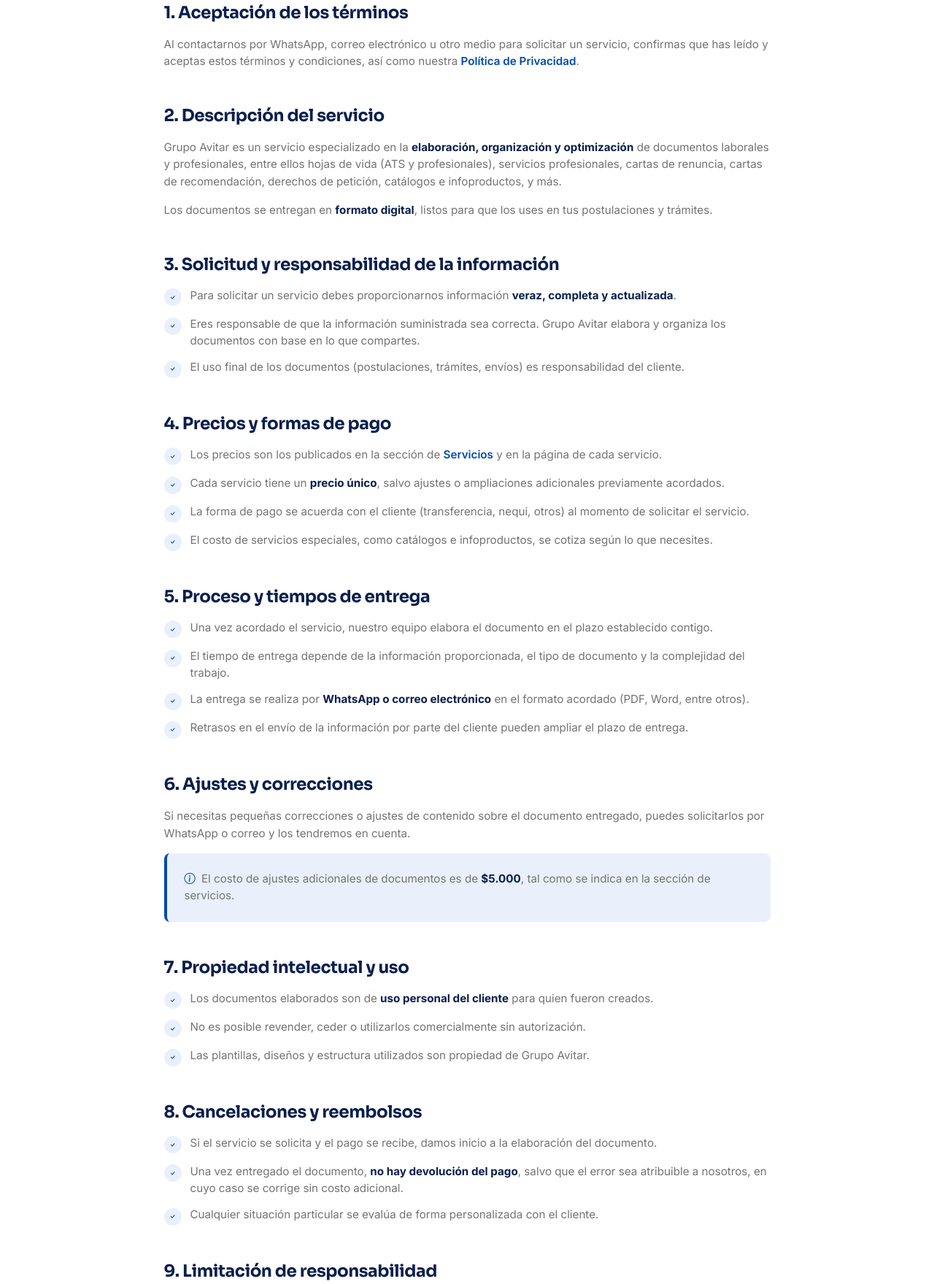
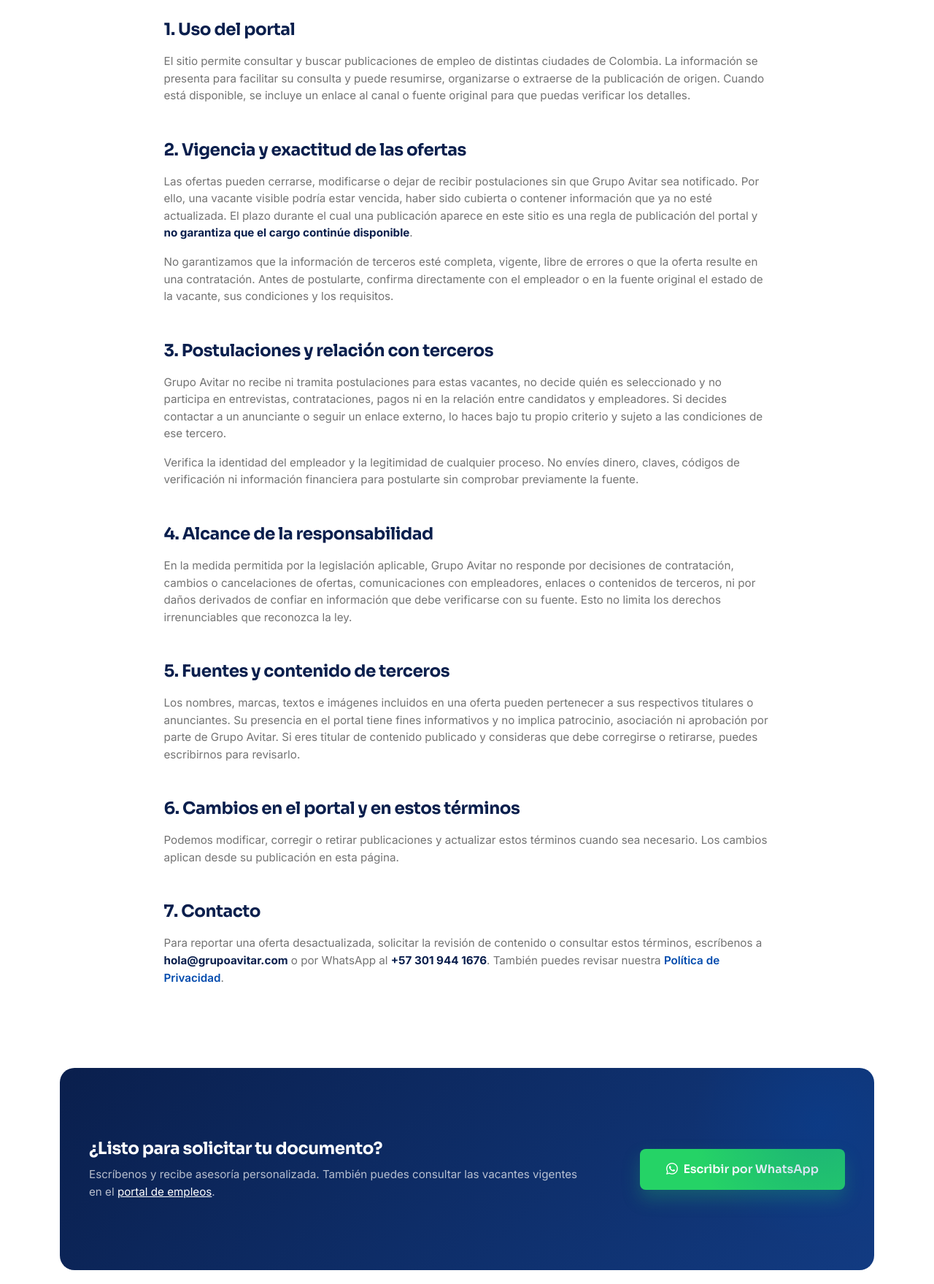
Before and after one commit to Andreszxc2001/grupoavitar, a website: page terminos.html in a window 1280 px wide. Shown: the part 681-2440 px from the top of the page at 73% size. Drawn offline with nearby package versions, Linux system fonts and the light colour scheme.

Commit message:
Actualizar términos y condiciones en el portal informativo y ajustar mensajes en la vista de detalles de vacantes.

```diff
--- a/terminos.html
+++ b/terminos.html
@@ -4,7 +4,7 @@
   <meta charset="UTF-8">
   <meta name="viewport" content="width=device-width, initial-scale=1.0">
   <title>Términos y Condiciones — Grupo Avitar</title>
-  <meta name="description" content="Condiciones generales para la solicitud y prestación de los servicios de Grupo Avitar: proceso, precios, entregas, ajustes y responsabilidades.">
+  <meta name="description" content="Términos del portal informativo de Grupo Avitar: consulta de vacantes compartidas desde canales de WhatsApp y recomendaciones para verificar cada oferta.">
   <link rel="apple-touch-icon" sizes="57x57" href="assets/favicon/apple-icon-57x57.png">
   <link rel="apple-touch-icon" sizes="60x60" href="assets/favicon/apple-icon-60x60.png">
   <link rel="apple-touch-icon" sizes="72x72" href="assets/favicon/apple-icon-72x72.png">
@@ -73,7 +73,7 @@
     <div class="container">
       <span class="eyebrow">Aspectos legales</span>
       <h1>Términos y Condiciones</h1>
-      <p class="fs-5" style="max-width: 680px;">Condiciones generales para la solicitud y la prestación de los servicios de Grupo Avitar.</p>
+      <p class="fs-5" style="max-width: 680px;">Condiciones de uso del portal informativo de vacantes de Grupo Avitar.</p>
     </div>
   </header>
 
@@ -87,71 +87,34 @@
               <div class="icon-box icon-box-primary"><i class="bi bi-file-earmark-text"></i></div>
               <div>
                 <h3 class="card-title mb-1">Última actualización</h3>
-                <p class="mb-0" style="color:#737373;">13 de septiembre de 2026</p>
+                <p class="mb-0" style="color:#737373;">15 de noviembre de 2026</p>
               </div>
             </div>
           </div>
-          <p class="reveal">Al solicitar cualquiera de los servicios de <strong class="text-navy">Grupo Avitar</strong> aceptas los siguientes términos y condiciones, que regulan la relación entre el cliente y nuestro equipo. Te invitamos a leerlos con atención antes de solicitar un servicio.</p>
+          <p class="reveal"><strong class="text-navy">Grupo Avitar ofrece un portal exclusivamente informativo</strong> para compartir ofertas laborales difundidas en canales de WhatsApp y otras fuentes públicas relacionadas. No somos empleadores, agencia de empleo, empresa de selección ni representantes de las organizaciones que publican las ofertas.</p>
 
-          <h2 class="section-title mt-5 reveal">1. Aceptación de los términos</h2>
-          <p class="reveal">Al contactarnos por WhatsApp, correo electrónico u otro medio para solicitar un servicio, confirmas que has leído y aceptas estos términos y condiciones, así como nuestra <a href="privacidad.html" class="text-decoration-none fw-semibold text-primary-custom">Política de Privacidad</a>.</p>
+          <h2 class="section-title mt-5 reveal">1. Uso del portal</h2>
+          <p class="reveal">El sitio permite consultar y buscar publicaciones de empleo de distintas ciudades de Colombia. La información se presenta para facilitar su consulta y puede resumirse, organizarse o extraerse de la publicación de origen. Cuando está disponible, se incluye un enlace al canal o fuente original para que puedas verificar los detalles.</p>
 
-          <h2 class="section-title mt-5 reveal">2. Descripción del servicio</h2>
-          <p class="reveal">Grupo Avitar es un servicio especializado en la <strong class="text-navy">elaboración, organización y optimización</strong> de documentos laborales y profesionales, entre ellos hojas de vida (ATS y profesionales), servicios profesionales, cartas de renuncia, cartas de recomendación, derechos de petición, catálogos e infoproductos, y más.</p>
-          <p class="reveal">Los documentos se entregan en <strong class="text-navy">formato digital</strong>, listos para que los uses en tus postulaciones y trámites.</p>
+          <h2 class="section-title mt-5 reveal">2. Vigencia y exactitud de las ofertas</h2>
+          <p class="reveal">Las ofertas pueden cerrarse, modificarse o dejar de recibir postulaciones sin que Grupo Avitar sea notificado. Por ello, una vacante visible podría estar vencida, haber sido cubierta o contener información que ya no esté actualizada. El plazo durante el cual una publicación aparece en este sitio es una regla de publicación del portal y <strong class="text-navy">no garantiza que el cargo continúe disponible</strong>.</p>
+          <p class="reveal">No garantizamos que la información de terceros esté completa, vigente, libre de errores o que la oferta resulte en una contratación. Antes de postularte, confirma directamente con el empleador o en la fuente original el estado de la vacante, sus condiciones y los requisitos.</p>
 
-          <h2 class="section-title mt-5 reveal">3. Solicitud y responsabilidad de la información</h2>
-          <ul class="list-check mb-4 reveal">
-            <li><i class="bi bi-check"></i><div>Para solicitar un servicio debes proporcionarnos información <strong class="text-navy">veraz, completa y actualizada</strong>.</div></li>
-            <li><i class="bi bi-check"></i><div>Eres responsable de que la información suministrada sea correcta. Grupo Avitar elabora y organiza los documentos con base en lo que compartes.</div></li>
-            <li><i class="bi bi-check"></i><div>El uso final de los documentos (postulaciones, trámites, envíos) es responsabilidad del cliente.</div></li>
-          </ul>
+          <h2 class="section-title mt-5 reveal">3. Postulaciones y relación con terceros</h2>
+          <p class="reveal">Grupo Avitar no recibe ni tramita postulaciones para estas vacantes, no decide quién es seleccionado y no participa en entrevistas, contrataciones, pagos ni en la relación entre candidatos y empleadores. Si decides contactar a un anunciante o seguir un enlace externo, lo haces bajo tu propio criterio y sujeto a las condiciones de ese tercero.</p>
+          <p class="reveal">Verifica la identidad del empleador y la legitimidad de cualquier proceso. No envíes dinero, claves, códigos de verificación ni información financiera para postularte sin comprobar previamente la fuente.</p>
 
-          <h2 class="section-title mt-5 reveal">4. Precios y formas de pago</h2>
-          <ul class="list-check mb-4 reveal">
-            <li><i class="bi bi-check"></i><div>Los precios son los publicados en la sección de <a href="services.html" class="text-decoration-none fw-semibold text-primary-custom">Servicios</a> y en la página de cada servicio.</div></li>
-            <li><i class="bi bi-check"></i><div>Cada servicio tiene un <strong class="text-navy">precio único</strong>, salvo ajustes o ampliaciones adicionales previamente acordados.</div></li>
-            <li><i class="bi bi-check"></i><div>La forma de pago se acuerda con el cliente (transferencia, nequi, otros) al momento de solicitar el servicio.</div></li>
-            <li><i class="bi bi-check"></i><div>El costo de servicios especiales, como catálogos e infoproductos, se cotiza según lo que necesites.</div></li>
-          </ul>
+          <h2 class="section-title mt-5 reveal">4. Alcance de la responsabilidad</h2>
+          <p class="reveal">En la medida permitida por la legislación aplicable, Grupo Avitar no responde por decisiones de contratación, cambios o cancelaciones de ofertas, comunicaciones con empleadores, enlaces o contenidos de terceros, ni por daños derivados de confiar en información que debe verificarse con su fuente. Esto no limita los derechos irrenunciables que reconozca la ley.</p>
 
-          <h2 class="section-title mt-5 reveal">5. Proceso y tiempos de entrega</h2>
-          <ul class="list-check mb-4 reveal">
-            <li><i class="bi bi-check"></i><div>Una vez acordado el servicio, nuestro equipo elabora el documento en el plazo establecido contigo.</div></li>
-            <li><i class="bi bi-check"></i><div>El tiempo de entrega depende de la información proporcionada, el tipo de documento y la complejidad del trabajo.</div></li>
-            <li><i class="bi bi-check"></i><div>La entrega se realiza por <strong class="text-navy">WhatsApp o correo electrónico</strong> en el formato acordado (PDF, Word, entre otros).</div></li>
-            <li><i class="bi bi-check"></i><div>Retrasos en el envío de la información por parte del cliente pueden ampliar el plazo de entrega.</div></li>
-          </ul>
+          <h2 class="section-title mt-5 reveal">5. Fuentes y contenido de terceros</h2>
+          <p class="reveal">Los nombres, marcas, textos e imágenes incluidos en una oferta pueden pertenecer a sus respectivos titulares o anunciantes. Su presencia en el portal tiene fines informativos y no implica patrocinio, asociación ni aprobación por parte de Grupo Avitar. Si eres titular de contenido publicado y consideras que debe corregirse o retirarse, puedes escribirnos para revisarlo.</p>
 
-          <h2 class="section-title mt-5 reveal">6. Ajustes y correcciones</h2>
-          <p class="reveal">Si necesitas pequeñas correcciones o ajustes de contenido sobre el documento entregado, puedes solicitarlos por WhatsApp o correo y los tendremos en cuenta.</p>
-          <div class="p-4 rounded-3 mb-4 reveal" style="background:var(--n-bg-alt); border-left:4px solid var(--n-primary);">
-            <i class="bi bi-info-circle text-primary-custom me-1"></i> El costo de ajustes adicionales de documentos es de <strong class="text-navy">$5.000</strong>, tal como se indica en la sección de servicios.
-          </div>
+          <h2 class="section-title mt-5 reveal">6. Cambios en el portal y en estos términos</h2>
+          <p class="reveal">Podemos modificar, corregir o retirar publicaciones y actualizar estos términos cuando sea necesario. Los cambios aplican desde su publicación en esta página.</p>
 
-          <h2 class="section-title mt-5 reveal">7. Propiedad intelectual y uso</h2>
-          <ul class="list-check mb-4 reveal">
-            <li><i class="bi bi-check"></i><div>Los documentos elaborados son de <strong class="text-navy">uso personal del cliente</strong> para quien fueron creados.</div></li>
-            <li><i class="bi bi-check"></i><div>No es posible revender, ceder o utilizarlos comercialmente sin autorización.</div></li>
-            <li><i class="bi bi-check"></i><div>Las plantillas, diseños y estructura utilizados son propiedad de Grupo Avitar.</div></li>
-          </ul>
-
-          <h2 class="section-title mt-5 reveal">8. Cancelaciones y reembolsos</h2>
-          <ul class="list-check mb-4 reveal">
-            <li><i class="bi bi-check"></i><div>Si el servicio se solicita y el pago se recibe, damos inicio a la elaboración del documento.</div></li>
-            <li><i class="bi bi-check"></i><div>Una vez entregado el documento, <strong class="text-navy">no hay devolución del pago</strong>, salvo que el error sea atribuible a nosotros, en cuyo caso se corrige sin costo adicional.</div></li>
-            <li><i class="bi bi-check"></i><div>Cualquier situación particular se evalúa de forma personalizada con el cliente.</div></li>
-          </ul>
-
-          <h2 class="section-title mt-5 reveal">9. Limitación de responsabilidad</h2>
-          <p class="reveal">Grupo Avitar se compromete a elaborar los documentos con calidad y cuidado profesional. No obstante, <strong class="text-navy">no garantizamos resultados de selección, contratación o admisión</strong> en procesos donde se utilicen nuestros documentos, ya que estos dependen de factores externos como los criterios de cada entidad o empleador.</p>
-          <p class="reveal">Nuestra responsabilidad se limita a la buena elaboración, organización y optimización del documento solicitado.</p>
-
-          <h2 class="section-title mt-5 reveal">10. Modificaciones</h2>
-          <p class="reveal">Podemos actualizar estos términos y condiciones en cualquier momento. Los cambios entrarán en vigor al ser publicados en esta página. Tu uso continuo de nuestros servicios implica la aceptación de los términos vigentes.</p>
-
-          <h2 class="section-title mt-5 reveal">11. Contacto</h2>
-          <p class="reveal">Si tienes preguntas sobre estos términos, contáctanos a <strong class="text-navy">hola@grupoavitar.com</strong> o por WhatsApp al <strong class="text-navy">+57 301 944 1676</strong>.</p>
+          <h2 class="section-title mt-5 reveal">7. Contacto</h2>
+          <p class="reveal">Para reportar una oferta desactualizada, solicitar la revisión de contenido o consultar estos términos, escríbenos a <strong class="text-navy">hola@grupoavitar.com</strong> o por WhatsApp al <strong class="text-navy">+57 301 944 1676</strong>. También puedes revisar nuestra <a href="privacidad.html" class="text-decoration-none fw-semibold text-primary-custom">Política de Privacidad</a>.</p>
         </div>
       </div>
     </div>
```
Also changed, not shown: tests/worker.test.mjs (+3 -0 lines), worker.mjs (+4 -3 lines).
